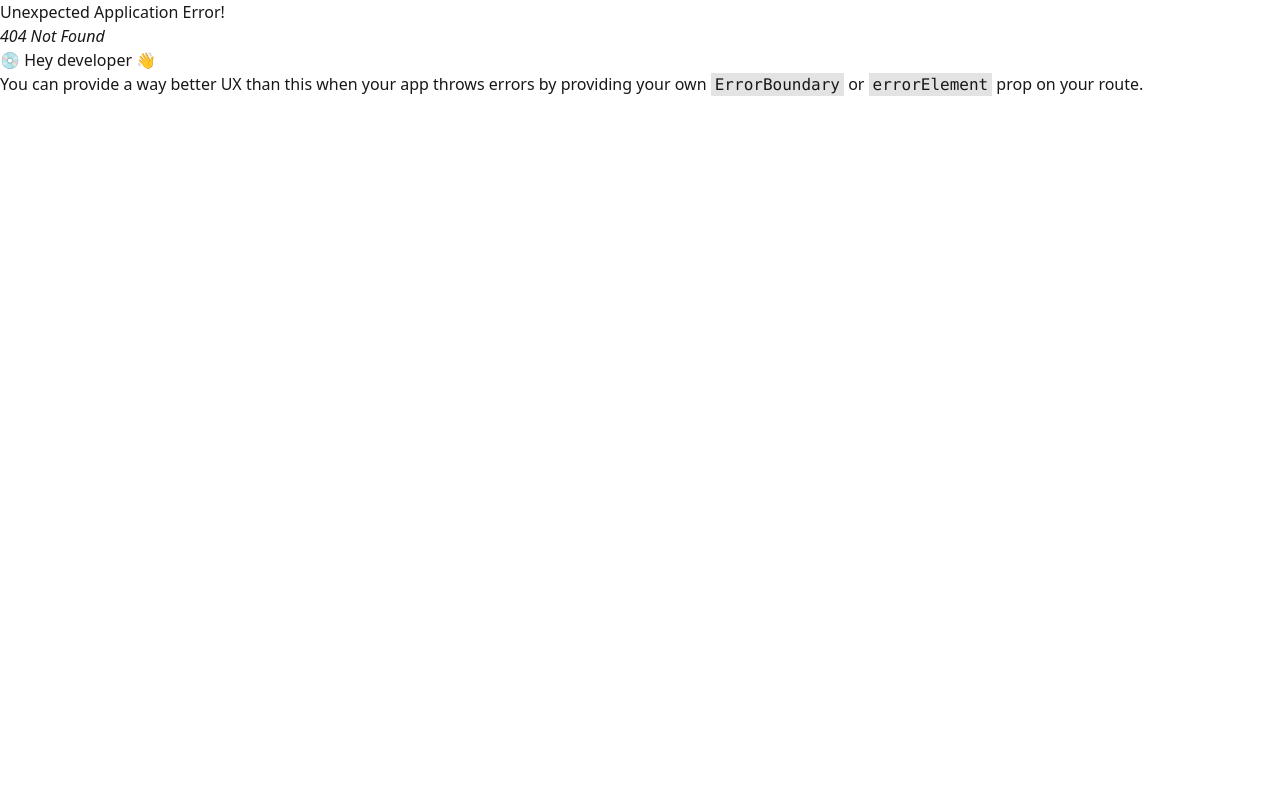
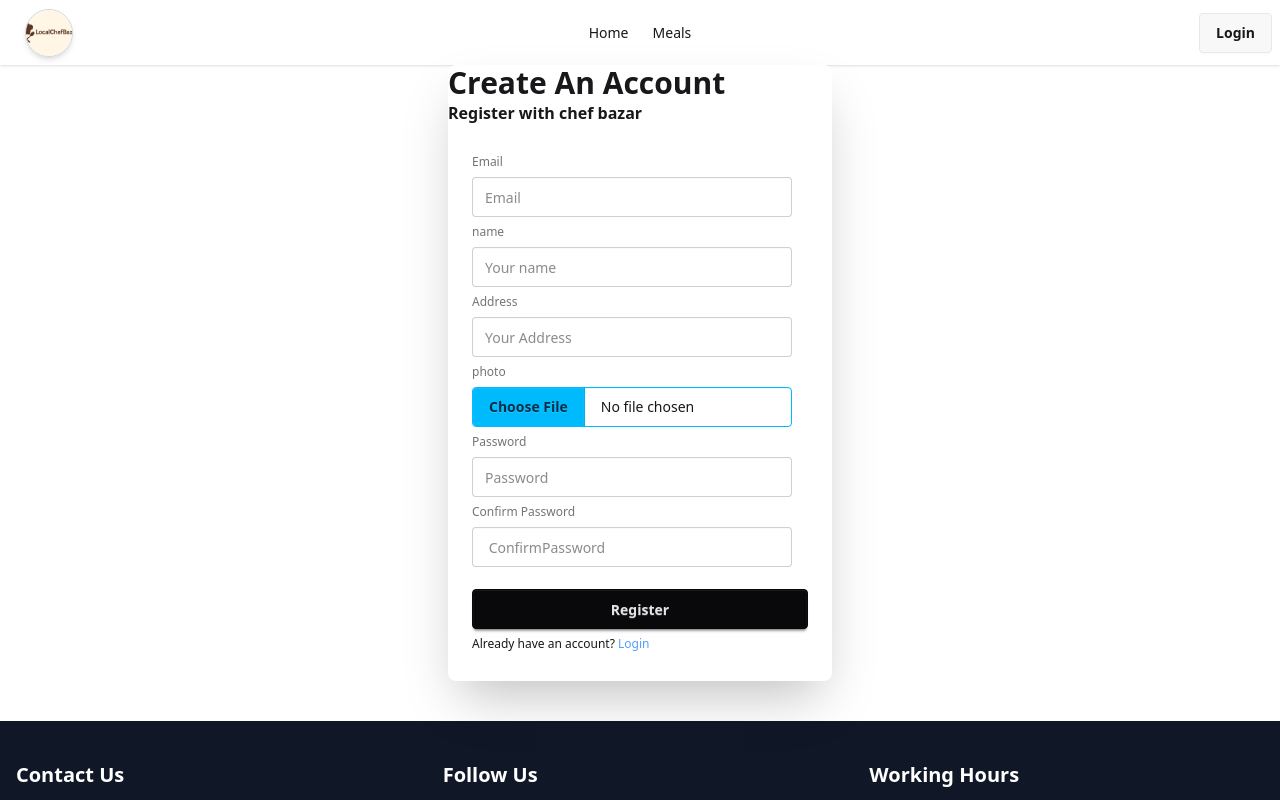
Before and after one commit to Istheaksayem/local-chef-bazar-client, a React (Vite) app: page /register in a window 1280 px wide. Before the commit this address had no page. Shown: the top 800 px of the page. Built offline with nearby package versions, Linux system fonts and the light colour scheme.

Commit message:
React Hook Form & Create Registration Page

```diff
--- a/package.json
+++ b/package.json
@@ -15,6 +15,7 @@
     "framer-motion": "^12.23.25",
     "react": "^19.2.0",
     "react-dom": "^19.2.0",
+    "react-hook-form": "^7.68.0",
     "react-icons": "^5.5.0",
     "react-router": "^7.10.1",
     "tailwindcss": "^4.1.17"
--- /dev/null
+++ b/src/Pages/Auth/Login/Login.jsx
@@ -0,0 +1,29 @@
+import React from 'react';
+import { Link } from 'react-router';
+
+const Login = () => {
+    return (
+        <div className="card bg-base-100 w-full mx-auto max-w-sm shrink-0 shadow-2xl">
+            <h3 className="text-3xl  font-bold">Welcome Back</h3>
+            <p className="font-semibold">Login with chef Bazar</p>
+            <form  className="card-body">
+                <fieldset className="fieldset">
+                    {/* email  field */}
+                    <label className="label">Email</label>
+                    <input type="email" className="input" placeholder="Email" />
+                    {/* password field */}
+                    <label className="label">Password</label>
+                    <input type="password" className="input" placeholder="Password" />
+                    <div><a className="link link-hover">Forgot password?</a></div>
+                    <button className="btn btn-neutral mt-4">Login</button>
+                    <p className="">New to chef Bazar? <Link state={location.state} to="/register" className='text-blue-400'>Register</Link></p>
+                </fieldset>
+            </form>
+
+        </div>
+    );
+};
+
+
+
+export default Login;
--- /dev/null
+++ b/src/Pages/Auth/Register/Register.jsx
@@ -0,0 +1,88 @@
+import React from 'react';
+import { useForm } from 'react-hook-form';
+import { Link } from 'react-router';
+
+const Register = () => {
+    const { register, handleSubmit,formState:{errors} } = useForm()
+
+    const handleRegistration = (data) => {
+        console.log("after register", data)
+
+    }
+    return (
+        <div className="card bg-base-100 w-full mx-auto max-w-sm shrink-0 shadow-2xl">
+            <h3 className="text-3xl  font-bold">Create An Account</h3>
+            <p className="font-semibold">Register with chef bazar</p>
+            <form
+                onSubmit={handleSubmit(handleRegistration)}
+                className="card-body">
+                <fieldset className="fieldset">
+                    {/* Email field */}
+                    <label className="label">Email</label>
+                    <input
+                        type="email"
+                        {...register('email', { required: true })}
+
+                        className="input"
+                        placeholder="Email"
+                    />
+                    {errors.email?.type==='required' && <p className='text-red-500'>Email is required</p>}
+
+
+                    {/* name field */}
+                    <label className="label">name</label>
+                    <input
+                        type="text"
+                        className="input"
+                        placeholder="Your name"
+                    />
+                    {/* Address field */}
+                    <label className="label">Address</label>
+                    <input
+                        type="text"
+                        className="input"
+                        placeholder="Your Address"
+                    />
+
+
+                    {/* image field */}
+                    <label className="label">photo</label>
+
+                    <input
+                        type="file"
+                        className="file-input file-input-info"
+                        placeholder="Your photo"
+                    />
+
+                    {/* password */}
+                    <label className="label">Password</label>
+                    <input
+                        type="password"
+                        className="input"
+                        {...register('password', {
+                            required:true,
+                            minLength: 6
+                        })}
+                        placeholder="Password" />
+                        {errors.password?.type==='required' && <p className='text-red-500'>password is required</p>}
+                        {errors.password?.type==='minLength' && <p className='text-red-500'>password must be 6 character or longer</p>}
+                        {/* confirm password */}
+                    <label className="label"> Confirm Password</label>
+                    <input
+                        type=" password"
+                        className="input"
+
+                        placeholder=" ConfirmPassword" />
+
+                    <button className="btn btn-neutral mt-4">Register</button>
+                    <p>Already have an account? <Link to="/login" className='text-blue-400'>Login</Link></p>
+                </fieldset>
+
+            </form>
+
+        </div>
+    );
+};
+
+
+export default Register;
--- a/src/Pages/Hero/Hero.jsx
+++ b/src/Pages/Hero/Hero.jsx
@@ -6,7 +6,7 @@
 
     return (
         <section
-            className="bg-cover bg-center bg-no-repeat py-20 "
+            className="bg-cover bg-center bg-no-repeat py-20"
             style={{
                 backgroundImage: `url(${bgUrl})`
             }}
--- a/src/Pages/Login/Login.jsx
+++ /dev/null
@@ -1,11 +0,0 @@
-import React from 'react';
-
-const Login = () => {
-    return (
-        <div >
-          LOGIN
-        </div>
-    );
-};
-
-export default Login;
--- a/src/Routes/Router.jsx
+++ b/src/Routes/Router.jsx
@@ -2,7 +2,9 @@
 import RootLayout from "../Layout/RootLayout";
 import Home from "../Pages/Home/Home/Home";
 import Meals from "../Pages/Meals/Meals";
-import Login from "../Pages/Login/Login";
+import Login from "../Pages/Auth/Login/Login";
+import Register from "../Pages/Auth/Register/Register";
+
 
 export const router = createBrowserRouter([
   {
@@ -20,6 +22,10 @@
     {
       path:'login',
       Component:Login
+    },
+    {
+      path:'register',
+      Component:Register
     }
    ]
   },
```
Also changed, not shown: 1 other file (tests, documents, lock files or other folders).
